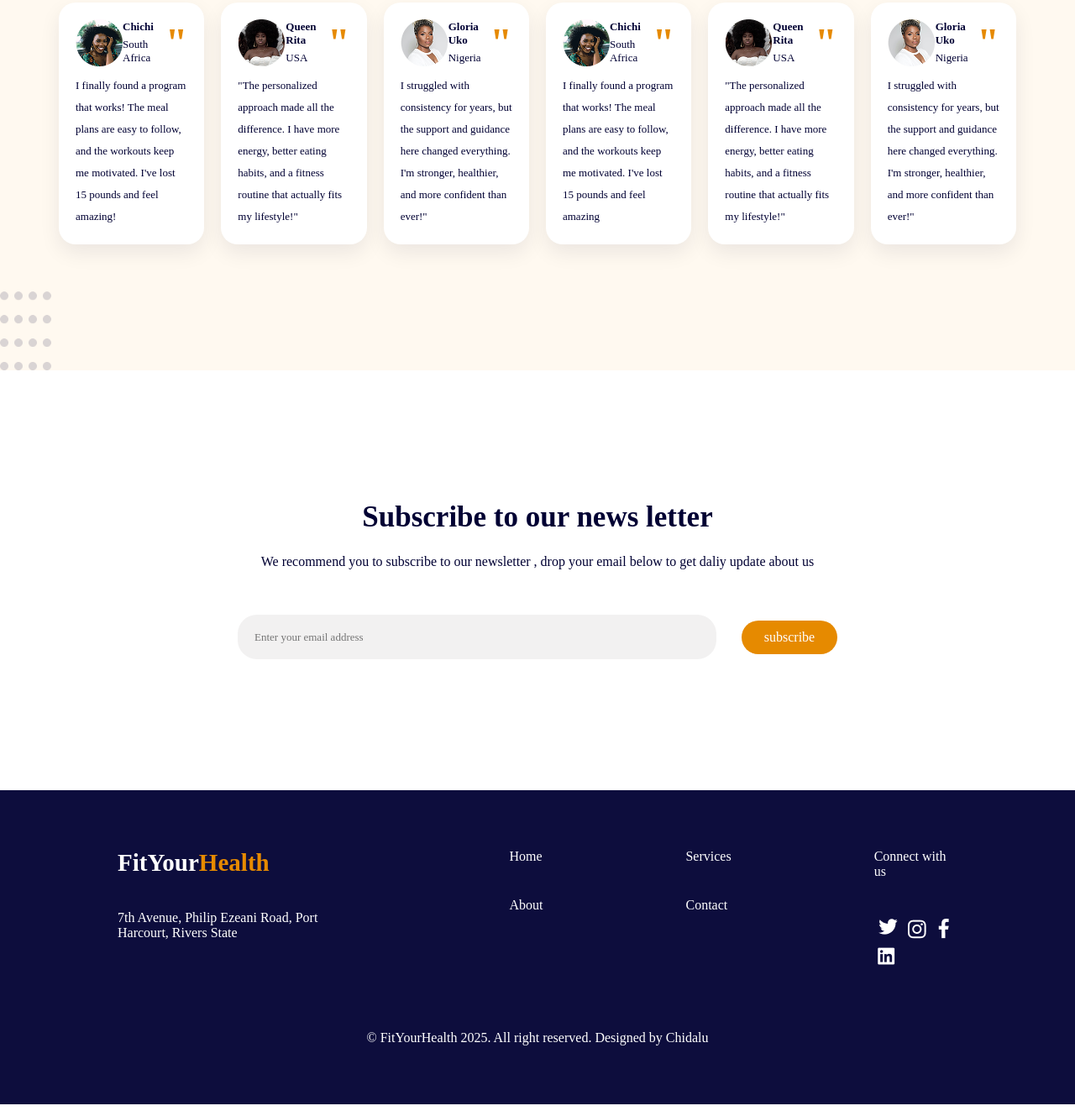
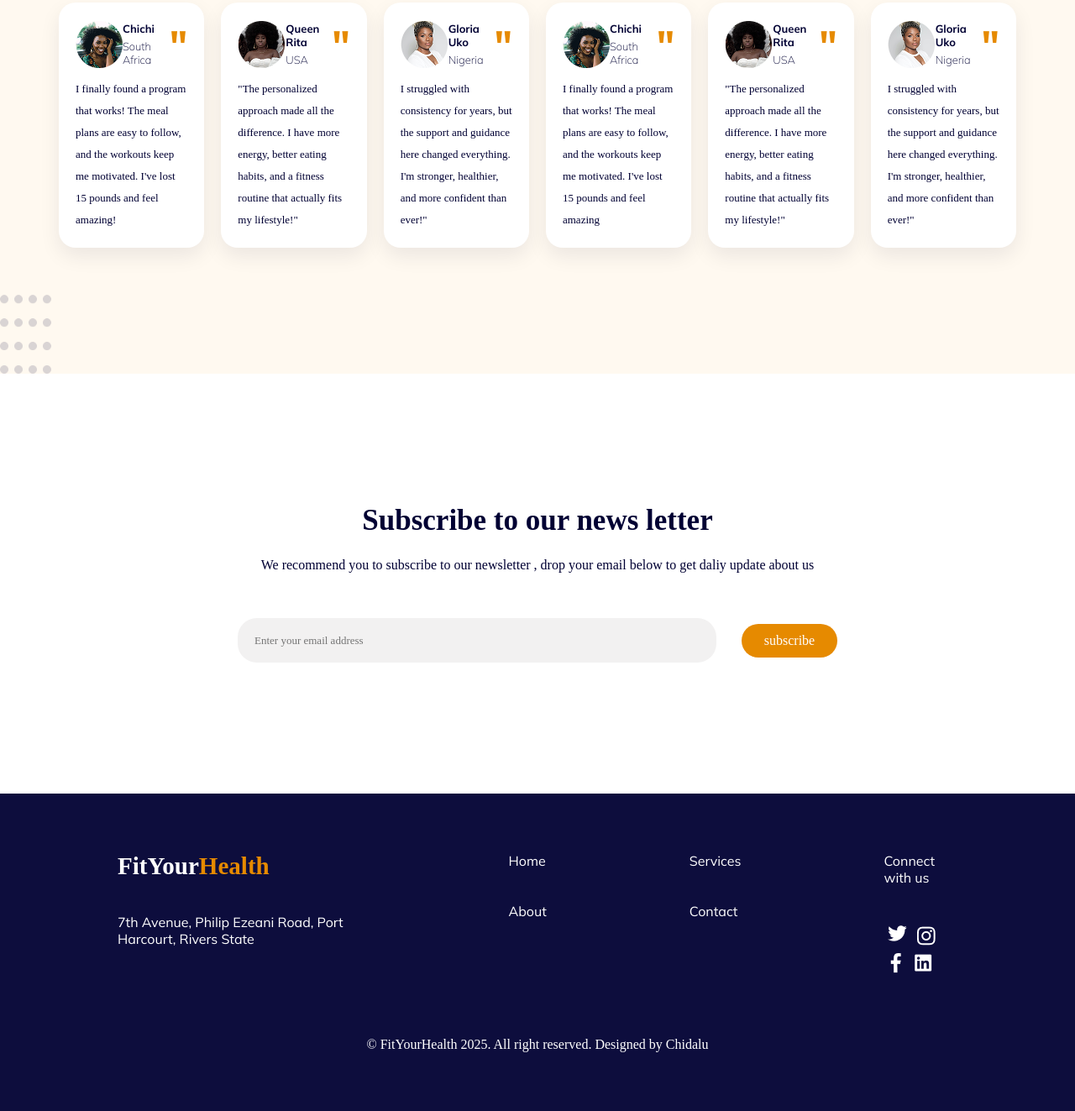
Before and after one commit to Chidalu2007/Fitness-website, a plain HTML site: page index.html in a window 1280 px wide. Shown: the part 2271-3594 px from the top of the page at 84% size. Drawn offline with Linux system fonts and the light colour scheme; files whose address does not match are found by name.

Commit message:
font-family was updated

```diff
--- a/index.html
+++ b/index.html
@@ -5,6 +5,9 @@
     <meta name="viewport" content="width=device-width, initial-scale=1.0" />
     <title>Fit Your Health</title>
     <link rel="stylesheet" href="./style.css" />
+    <link rel="preconnect" href="https://fonts.googleapis.com">
+<link rel="preconnect" href="https://fonts.gstatic.com" crossorigin>
+<link href="https://fonts.googleapis.com/css2?family=Mulish:ital,wght@0,200..1000;1,200..1000&display=swap" rel="stylesheet">
   </head>
   <body>
     <nav class="nav-bar">
--- a/style.css
+++ b/style.css
@@ -324,7 +324,6 @@ li{
     gap: 20px;
     flex-direction: row;
     /* width: 200%; */
-
 }
 
 .all-customers .customer{
@@ -339,6 +338,7 @@ li{
     border-radius: 20px;
     padding: 20px;
     cursor:grab;
+
 }
 .c-img{
     display: flex;
@@ -353,19 +353,26 @@ li{
     display: flex;
     flex-direction: column;
     gap: 5px;
+
 }
 .m-name{
     font-size: 13px;
     font-weight: 700;
+    font-family: 'mulish';
+
 }
 .country{
     font-size: 13px;
     font-weight: 200;
+    font-family: 'mulish';
+
 }
 .icon{
     font-size: 48px;
     font-weight: 700;
     color: var(--button-bgc);
+    font-family: 'mulish';
+
 }
 .customer-text{
     font-size: 13px;
@@ -433,7 +440,7 @@ footer{
     justify-content: center;
     padding:70px  ;
     background-color: #000033F2;
-
+    font-family: 'mulish';
 }
 footer a{
     color: #fff;
@@ -451,6 +458,8 @@ footer a{
 }
 .footer1 .container .text{
     color: #fff;
+    font-family: 'mulish';
+
 }
 .footer1 .container h3{
     font-weight: 700;
@@ -460,8 +469,13 @@ footer a{
 .footer1 .container h3 span{
     color: var(--button-bgc);
 }
+.footer1 .container a{
+    font-family: 'mulish';
+}
 .connect{
     color: #fff;
+    font-family: 'mulish';
+
 }
 .footer2 p{
     color: #fff;
```
